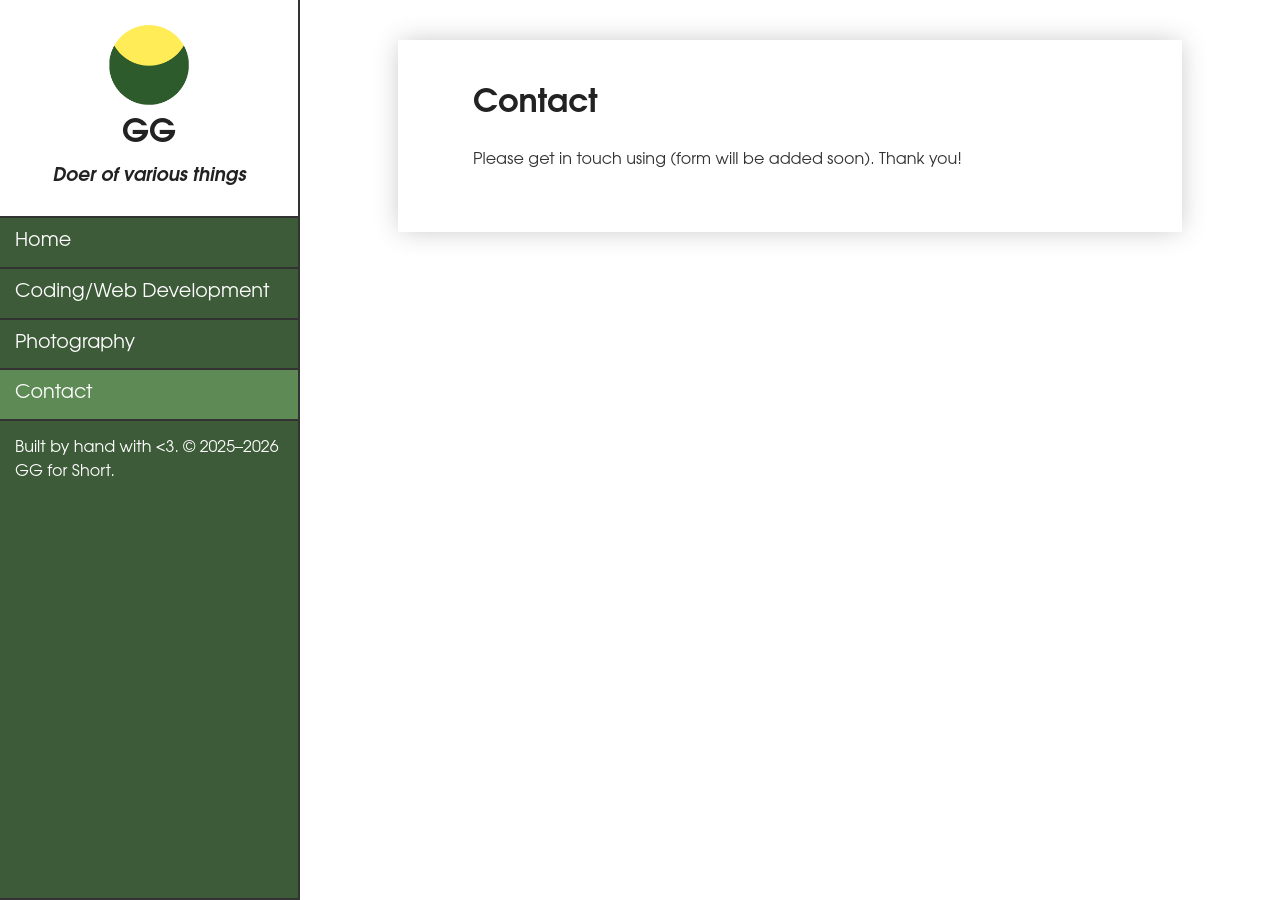
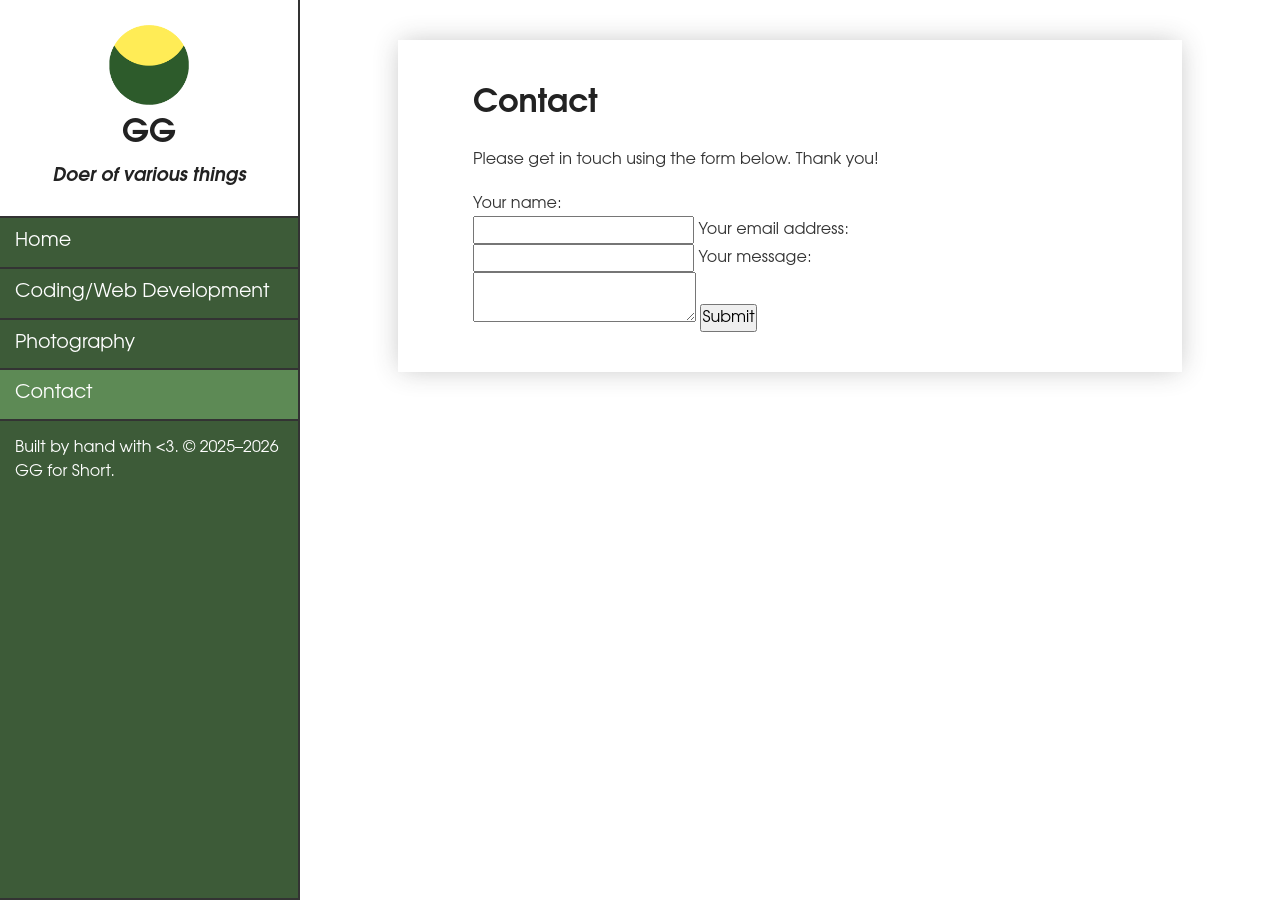
Before and after one commit to ggforshort/ggforshort.github.io, a Jekyll site: the page built from contact.md, in a window 1280 px wide. Built offline with Jekyll 4.4.1, drawn with Linux system fonts in a browser that asks for light colours.

Commit message:
Update contact.md

```diff
--- a/contact.md
+++ b/contact.md
@@ -2,4 +2,23 @@
 title: Contact
 layout: default
 ---
-Please get in touch using (form will be added soon). Thank you!
+Please get in touch using the form below. Thank you!
+
+<form
+  action="https://formspree.io/f/xwvozzjy"
+  method="POST"
+>
+  <label>
+    Your name:<br>
+    <input type="text" name="name" required>
+  </label>
+  <label>
+    Your email address:<br>
+    <input type="email" name="email" required>
+  </label>
+  <label>
+    Your message:<br>
+    <textarea name="message" required></textarea>
+  </label>
+  <button type="submit">Submit</button>
+</form>
```
